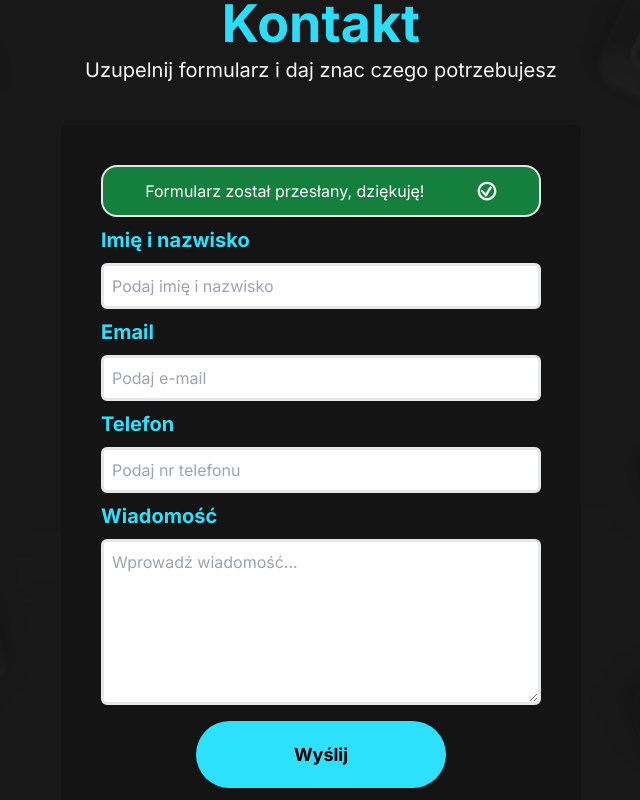
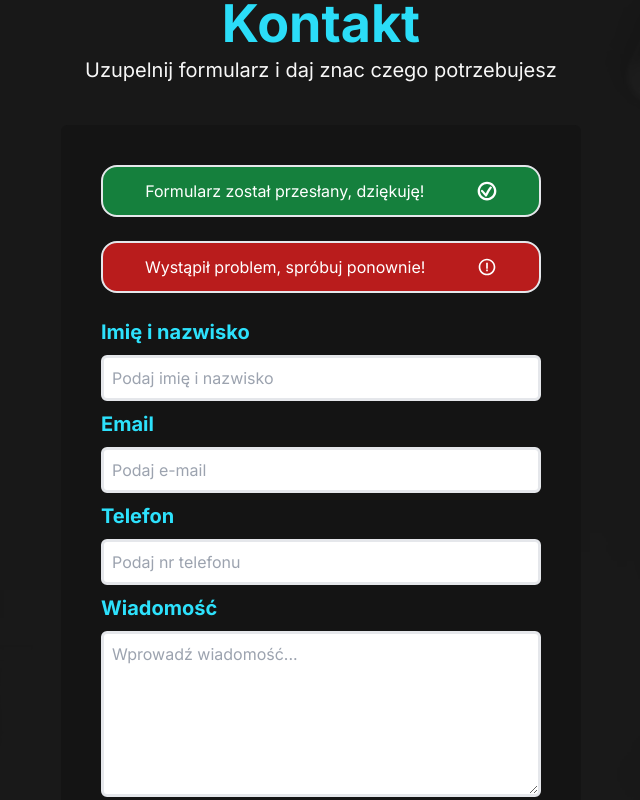
Before and after one commit to MateuszKuruc/marketing-portfolio, a Next.js app in the folder marketing-portfolio/: page / in a window 1280 px wide. Shown: the part 1960-2760 px from the top of the page, without its empty margins (319-959 px from the left). Built offline with nearby package versions, Linux system fonts and the light colour scheme.

Commit message:
add styling and state management for error notification, add icon

```diff
--- a/marketing-portfolio/src/components/Form.tsx
+++ b/marketing-portfolio/src/components/Form.tsx
@@ -5,9 +5,11 @@ import Button from "./Button";
 import { formSchema } from "@/schemas";
 import { useState } from "react";
 import { GiConfirmed } from "react-icons/gi";
+import { BiErrorCircle } from "react-icons/bi";
 
 const Form = () => {
-  const [notification, setNotification] = useState(true);
+  const [successNotification, setSuccessNotification] = useState(true);
+  const [errorNotification, setErrorNotification] = useState(true);
 
   const onSubmit = async (values, actions) => {
     console.log(values.phone);
@@ -45,12 +47,21 @@ const Form = () => {
       onSubmit={handleSubmit}
       noValidate
     >
-      {notification && (
-        <div className="px-4 py-3 rounded-2xl bg-green-700 border-2 flex flexAround">
+      {successNotification && (
+        <div className="px-4 py-3 mb-4 rounded-2xl bg-green-700 border-2 flex flexAround">
           <p className="text-white regular-16">
             Formularz został przesłany, dziękuję!
           </p>
           <GiConfirmed color="white" size="20" />
+        </div>
+      )}
+
+      {errorNotification && (
+        <div className="px-4 py-3 mb-4 rounded-2xl bg-red-700 border-2 flex flexAround">
+          <p className="text-white regular-16">
+            Wystąpił problem, spróbuj ponownie!
+          </p>
+          <BiErrorCircle color="white" size="20" />
         </div>
       )}
 
```
